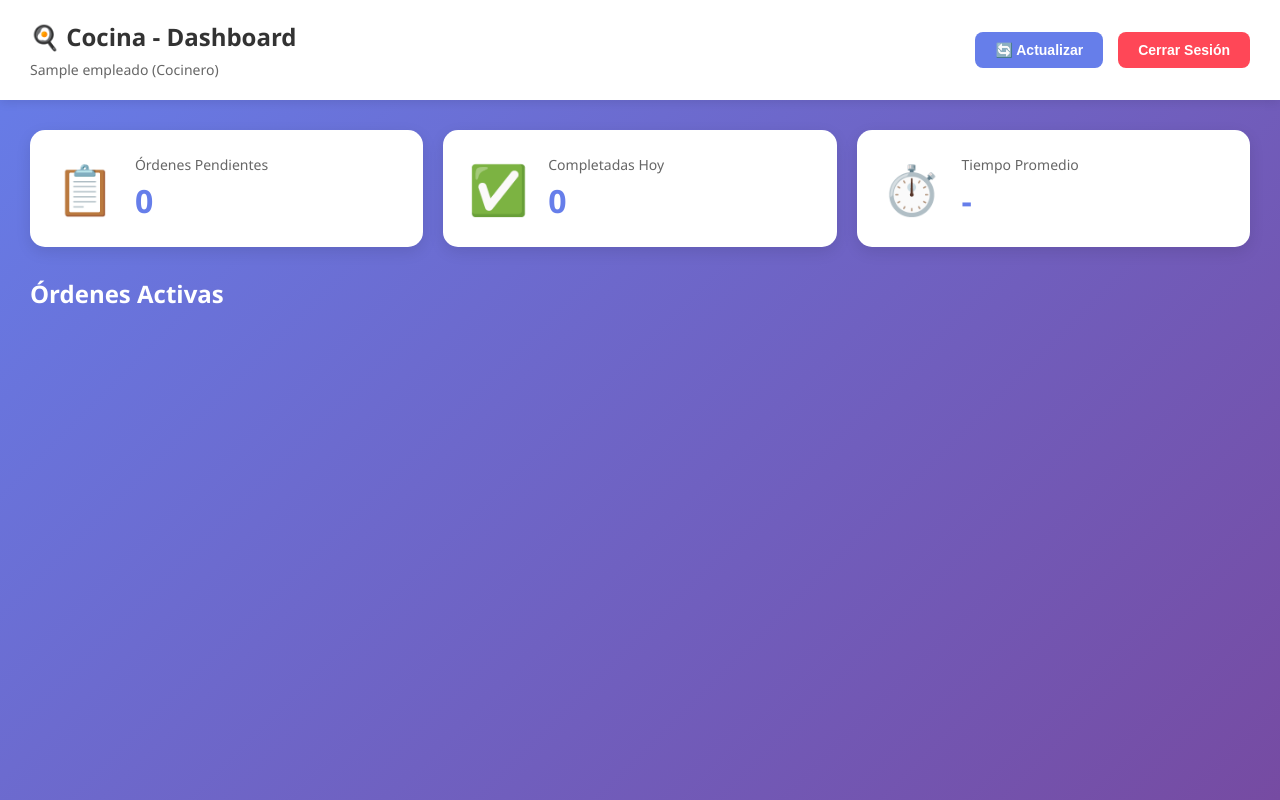
After one commit to UzielLH/Restaurant, a Flask app: template templates/cocinero_dashboard.html in a window 1280 px wide. The commit adds this page. Run offline with Flask 3, Linux system fonts and the light colour scheme; the template is opened without the code that fills it: most values are stand-ins (such as "Sample title", 1, 10 or a date in 2020).

Commit message:
feat(Perfiles): CRUD de perfiles y creación de ventana de cocinero

```diff
--- a/app.py
+++ b/app.py
@@ -79,13 +79,27 @@ def dashboard():
 
     # Redirigir según el rol
     if empleado['rol'] == 'administrador':
-        return redirect(url_for('admin.dashboard'))  # Usar url_for con el namespace del Blueprint
+        return redirect(url_for('admin.dashboard'))
     elif empleado['rol'] == 'cajero':
         return redirect(url_for('cajero'))
     elif empleado['rol'] == 'gerente':
         return redirect(url_for('gerente_dashboard'))
+    elif empleado['rol'] == 'cocinero':
+        return redirect(url_for('cocinero_dashboard'))  # Nueva ruta para cocinero
 
     return render_template('dashboard.html', empleado=empleado)
+
+@app.route('/cocinero')
+def cocinero_dashboard():
+    session_id = session.get('session_id')
+    if not session_id:
+        return redirect(url_for('index'))
+
+    empleado = get_session(session_id)
+    if not empleado or empleado['rol'] != 'cocinero':
+        return redirect(url_for('index'))
+
+    return render_template('cocinero_dashboard.html', empleado=empleado)
 
 @app.route('/gerente')
 def gerente_dashboard():
--- a/database/init_db.sql
+++ b/database/init_db.sql
@@ -11,7 +11,7 @@ CREATE TABLE IF NOT EXISTS categoria (
 CREATE TABLE IF NOT EXISTS empleado (
     id SERIAL PRIMARY KEY,
     nombre VARCHAR(100) NOT NULL,
-    rol VARCHAR(20) NOT NULL CHECK (rol IN ('gerente', 'cajero', 'administrador')),
+    rol VARCHAR(20) NOT NULL CHECK (rol IN ('gerente', 'cajero', 'administrador', 'cocinero')),
     codigo CHAR(4) NOT NULL UNIQUE,
     created_at TIMESTAMP DEFAULT CURRENT_TIMESTAMP
 );
@@ -118,6 +118,7 @@ INSERT INTO empleado (nombre, rol, codigo) VALUES
 ('Juan Pérez', 'gerente', '1234'),
 ('María García', 'cajero', '5678'),
 ('Carlos López', 'administrador', '9012')
+('Pedro Ramírez', 'cocinero', '3456')
 ON CONFLICT (codigo) DO NOTHING;
 
 -- Datos de ejemplo para clientes
--- /dev/null
+++ b/static/css/cocinero.css
@@ -0,0 +1,267 @@
+* {
+    margin: 0;
+    padding: 0;
+    box-sizing: border-box;
+}
+
+body {
+    font-family: 'Segoe UI', Tahoma, Geneva, Verdana, sans-serif;
+    background: linear-gradient(135deg, #667eea 0%, #764ba2 100%);
+    min-height: 100vh;
+}
+
+.cocinero-container {
+    min-height: 100vh;
+    display: flex;
+    flex-direction: column;
+}
+
+/* Header */
+.header {
+    background: white;
+    padding: 20px 30px;
+    box-shadow: 0 2px 10px rgba(0, 0, 0, 0.1);
+    display: flex;
+    justify-content: space-between;
+    align-items: center;
+}
+
+.header-left h1 {
+    font-size: 24px;
+    color: #333;
+    margin-bottom: 5px;
+}
+
+.user-info {
+    color: #666;
+    font-size: 14px;
+}
+
+.header-right {
+    display: flex;
+    gap: 15px;
+}
+
+.btn-refresh,
+.btn-logout {
+    padding: 10px 20px;
+    border: none;
+    border-radius: 8px;
+    font-size: 14px;
+    font-weight: 600;
+    cursor: pointer;
+    transition: all 0.3s ease;
+}
+
+.btn-refresh {
+    background: #667eea;
+    color: white;
+}
+
+.btn-refresh:hover {
+    background: #5568d3;
+    transform: translateY(-2px);
+}
+
+.btn-logout {
+    background: #ff4757;
+    color: white;
+}
+
+.btn-logout:hover {
+    background: #ee3344;
+    transform: translateY(-2px);
+}
+
+/* Main Content */
+.main-content {
+    flex: 1;
+    padding: 30px;
+}
+
+/* Stats Bar */
+.stats-bar {
+    display: grid;
+    grid-template-columns: repeat(auto-fit, minmax(250px, 1fr));
+    gap: 20px;
+    margin-bottom: 30px;
+}
+
+.stat-card {
+    background: white;
+    padding: 25px;
+    border-radius: 15px;
+    display: flex;
+    align-items: center;
+    gap: 20px;
+    box-shadow: 0 5px 15px rgba(0, 0, 0, 0.1);
+    transition: transform 0.3s ease;
+}
+
+.stat-card:hover {
+    transform: translateY(-5px);
+}
+
+.stat-icon {
+    font-size: 48px;
+}
+
+.stat-info {
+    display: flex;
+    flex-direction: column;
+}
+
+.stat-label {
+    font-size: 14px;
+    color: #666;
+    margin-bottom: 5px;
+}
+
+.stat-value {
+    font-size: 32px;
+    font-weight: bold;
+    color: #667eea;
+}
+
+/* Órdenes Section */
+.ordenes-section h2 {
+    color: white;
+    margin-bottom: 20px;
+    font-size: 24px;
+}
+
+.ordenes-grid {
+    display: grid;
+    grid-template-columns: repeat(auto-fill, minmax(350px, 1fr));
+    gap: 20px;
+}
+
+.orden-card {
+    background: white;
+    border-radius: 15px;
+    padding: 20px;
+    box-shadow: 0 5px 15px rgba(0, 0, 0, 0.2);
+    transition: transform 0.3s ease;
+}
+
+.orden-card:hover {
+    transform: translateY(-5px);
+}
+
+.orden-header {
+    display: flex;
+    justify-content: space-between;
+    align-items: center;
+    margin-bottom: 15px;
+    padding-bottom: 15px;
+    border-bottom: 2px solid #f0f0f0;
+}
+
+.orden-id {
+    font-size: 18px;
+    font-weight: bold;
+    color: #333;
+}
+
+.orden-tiempo {
+    background: #fff3cd;
+    padding: 5px 12px;
+    border-radius: 20px;
+    font-size: 12px;
+    color: #856404;
+    font-weight: 600;
+}
+
+.orden-items {
+    margin: 15px 0;
+}
+
+.item {
+    display: flex;
+    justify-content: space-between;
+    padding: 10px;
+    background: #f8f9fa;
+    border-radius: 8px;
+    margin-bottom: 8px;
+}
+
+.item-nombre {
+    font-weight: 600;
+    color: #333;
+}
+
+.item-cantidad {
+    background: #667eea;
+    color: white;
+    padding: 2px 10px;
+    border-radius: 12px;
+    font-size: 12px;
+    font-weight: bold;
+}
+
+.orden-notas {
+    background: #fff3cd;
+    padding: 10px;
+    border-radius: 8px;
+    margin: 10px 0;
+    font-size: 14px;
+    color: #856404;
+}
+
+.orden-footer {
+    display: flex;
+    gap: 10px;
+    margin-top: 15px;
+}
+
+.btn-completar {
+    flex: 1;
+    padding: 12px;
+    background: linear-gradient(135deg, #28a745 0%, #20c997 100%);
+    color: white;
+    border: none;
+    border-radius: 8px;
+    font-size: 14px;
+    font-weight: 600;
+    cursor: pointer;
+    transition: all 0.3s ease;
+}
+
+.btn-completar:hover {
+    transform: translateY(-2px);
+    box-shadow: 0 5px 15px rgba(40, 167, 69, 0.4);
+}
+
+.empty-state {
+    grid-column: 1 / -1;
+    text-align: center;
+    padding: 60px 20px;
+    background: white;
+    border-radius: 15px;
+}
+
+.empty-state-icon {
+    font-size: 80px;
+    margin-bottom: 20px;
+}
+
+.empty-state-text {
+    font-size: 18px;
+    color: #666;
+}
+
+/* Responsive */
+@media (max-width: 768px) {
+    .header {
+        flex-direction: column;
+        gap: 15px;
+    }
+
+    .stats-bar {
+        grid-template-columns: 1fr;
+    }
+
+    .ordenes-grid {
+        grid-template-columns: 1fr;
+    }
+}
--- /dev/null
+++ b/static/js/cocinero.js
@@ -0,0 +1,138 @@
+let intervalActualizacion;
+
+document.addEventListener('DOMContentLoaded', function() {
+    cargarOrdenes();
+
+    // Actualizar cada 30 segundos
+    intervalActualizacion = setInterval(cargarOrdenes, 30000);
+});
+
+async function cargarOrdenes() {
+    try {
+        const response = await fetch('/api/ordenes');
+        const data = await response.json();
+
+        if (data.success) {
+            mostrarOrdenes(data.ordenes);
+            actualizarEstadisticas(data.ordenes);
+        }
+    } catch (error) {
+        console.error('Error al cargar órdenes:', error);
+    }
+}
+
+function mostrarOrdenes(ordenes) {
+    const grid = document.getElementById('ordenes-grid');
+    grid.innerHTML = '';
+
+    // Filtrar solo órdenes pendientes
+    const ordenesPendientes = ordenes.filter(o => o.status === 'pendiente');
+
+    if (ordenesPendientes.length === 0) {
+        grid.innerHTML = `
+            <div class="empty-state">
+                <div class="empty-state-icon">✅</div>
+                <div class="empty-state-text">No hay órdenes pendientes</div>
+            </div>
+        `;
+        return;
+    }
+
+    ordenesPendientes.forEach(orden => {
+        const card = crearOrdenCard(orden);
+        grid.appendChild(card);
+    });
+}
+
+function crearOrdenCard(orden) {
+    const card = document.createElement('div');
+    card.className = 'orden-card';
+
+    const tiempoTranscurrido = calcularTiempoTranscurrido(orden.fecha);
+
+    let itemsHTML = '';
+    orden.items.forEach(item => {
+        itemsHTML += `
+            <div class="item">
+                <span class="item-nombre">${item.nombre}</span>
+                <span class="item-cantidad">x${item.cantidad}</span>
+            </div>
+        `;
+    });
+
+    const notasHTML = orden.notas ?
+        `<div class="orden-notas">📝 ${orden.notas}</div>` : '';
+
+    card.innerHTML = `
+        <div class="orden-header">
+            <span class="orden-id">Orden #${orden.orden_id.substring(0, 8)}</span>
+            <span class="orden-tiempo">${tiempoTranscurrido}</span>
+        </div>
+        <div class="orden-items">
+            ${itemsHTML}
+        </div>
+        ${notasHTML}
+        <div class="orden-footer">
+            <button class="btn-completar" onclick="marcarCompletada('${orden.orden_id}')">
+                ✅ Marcar como Completada
+            </button>
+        </div>
+    `;
+
+    return card;
+}
+
+function calcularTiempoTranscurrido(fechaOrden) {
+    const ahora = new Date();
+    const fecha = new Date(fechaOrden);
+    const diffMs = ahora - fecha;
+    const diffMins = Math.floor(diffMs / 60000);
+
+    if (diffMins < 1) return 'Hace un momento';
+    if (diffMins === 1) return 'Hace 1 minuto';
+    if (diffMins < 60) return `Hace ${diffMins} minutos`;
+
+    const diffHours = Math.floor(diffMins / 60);
+    if (diffHours === 1) return 'Hace 1 hora';
+    return `Hace ${diffHours} horas`;
+}
+
+function actualizarEstadisticas(ordenes) {
+    const pendientes = ordenes.filter(o => o.status === 'pendiente').length;
+    document.getElementById('ordenes-pendientes').textContent = pendientes;
+
+    // Aquí podrías calcular órdenes completadas y tiempo promedio
+    // si guardas esa información en tu sistema
+    document.getElementById('ordenes-completadas').textContent = '0';
+    document.getElementById('tiempo-promedio').textContent = '-';
+}
+
+async function marcarCompletada(ordenId) {
+    if (!confirm('¿Marcar esta orden como completada?')) {
+        return;
+    }
+
+    // Por ahora solo recargamos, pero podrías implementar
+    // un endpoint específico para cambiar el estado
+    alert('Orden completada ✅');
+    cargarOrdenes();
+}
+
+async function cerrarSesion() {
+    if (!confirm('¿Cerrar sesión?')) {
+        return;
+    }
+
+    try {
+        const response = await fetch('/api/cerrar-sesion', {
+            method: 'POST'
+        });
+
+        if (response.ok) {
+            clearInterval(intervalActualizacion);
+            window.location.href = '/';
+        }
+    } catch (error) {
+        console.error('Error al cerrar sesión:', error);
+    }
+}
--- /dev/null
+++ b/templates/cocinero_dashboard.html
@@ -0,0 +1,58 @@
+<!DOCTYPE html>
+<html lang="es">
+<head>
+    <meta charset="UTF-8">
+    <meta name="viewport" content="width=device-width, initial-scale=1.0">
+    <title>Dashboard Cocinero - Restaurant</title>
+    <link rel="stylesheet" href="{{ url_for('static', filename='css/cocinero.css') }}">
+</head>
+<body>
+    <div class="cocinero-container">
+        <header class="header">
+            <div class="header-left">
+                <h1>🍳 Cocina - Dashboard</h1>
+                <span class="user-info">{{ empleado.nombre }} (Cocinero)</span>
+            </div>
+            <div class="header-right">
+                <button class="btn-refresh" onclick="cargarOrdenes()">🔄 Actualizar</button>
+                <button class="btn-logout" onclick="cerrarSesion()">Cerrar Sesión</button>
+            </div>
+        </header>
+
+        <main class="main-content">
+            <div class="stats-bar">
+                <div class="stat-card">
+                    <div class="stat-icon">📋</div>
+                    <div class="stat-info">
+                        <span class="stat-label">Órdenes Pendientes</span>
+                        <span class="stat-value" id="ordenes-pendientes">0</span>
+                    </div>
+                </div>
+                <div class="stat-card">
+                    <div class="stat-icon">✅</div>
+                    <div class="stat-info">
+                        <span class="stat-label">Completadas Hoy</span>
+                        <span class="stat-value" id="ordenes-completadas">0</span>
+                    </div>
+                </div>
+                <div class="stat-card">
+                    <div class="stat-icon">⏱️</div>
+                    <div class="stat-info">
+                        <span class="stat-label">Tiempo Promedio</span>
+                        <span class="stat-value" id="tiempo-promedio">-</span>
+                    </div>
+                </div>
+            </div>
+
+            <div class="ordenes-section">
+                <h2>Órdenes Activas</h2>
+                <div class="ordenes-grid" id="ordenes-grid">
+                    <!-- Las órdenes se cargarán dinámicamente aquí -->
+                </div>
+            </div>
+        </main>
+    </div>
+
+    <script src="{{ url_for('static', filename='js/cocinero.js') }}"></script>
+</body>
+</html>
```
Also changed, not shown: static/js/admin_dashboard.js (+18 -7 lines), templates/admin_dashboard.html (+19 -19 lines).
